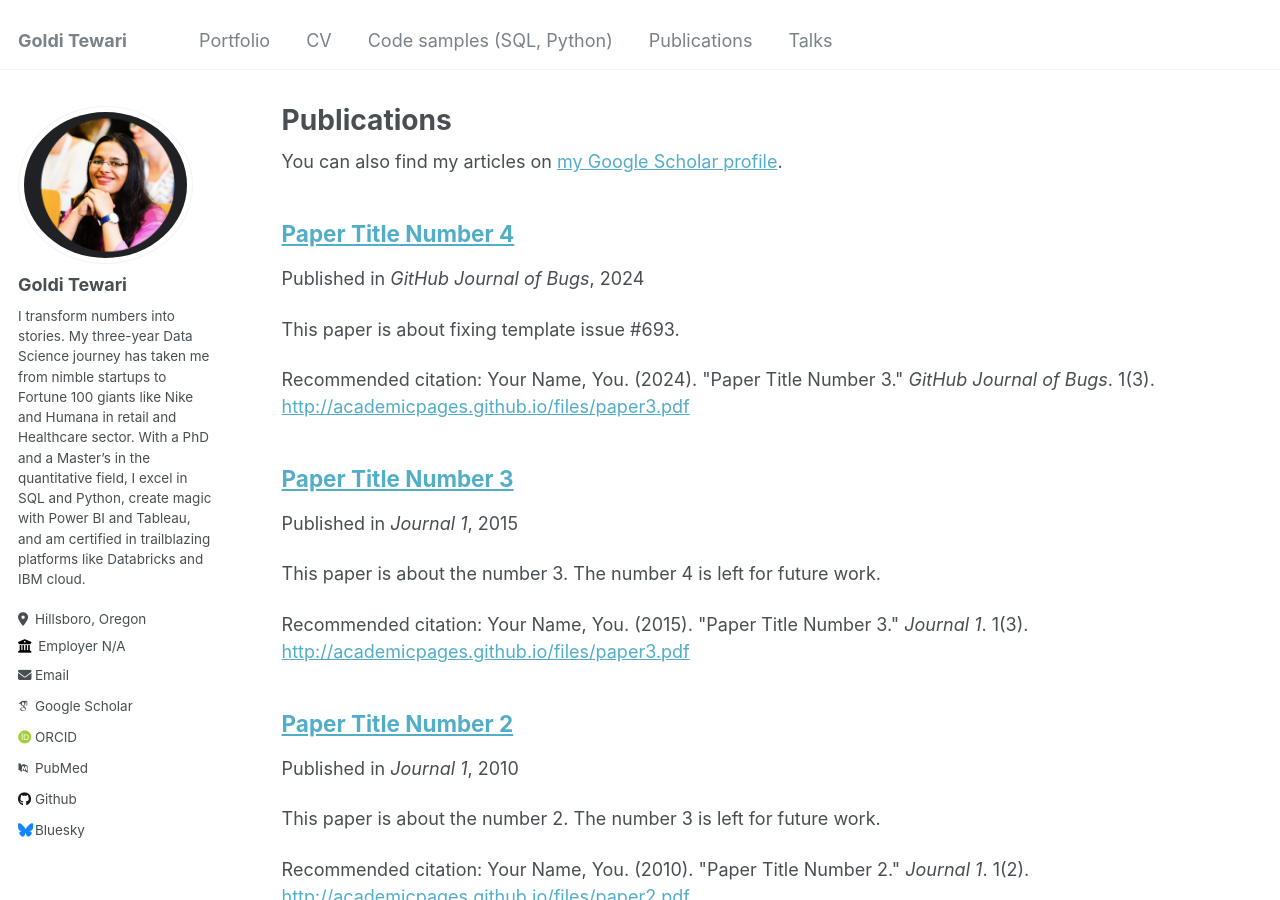
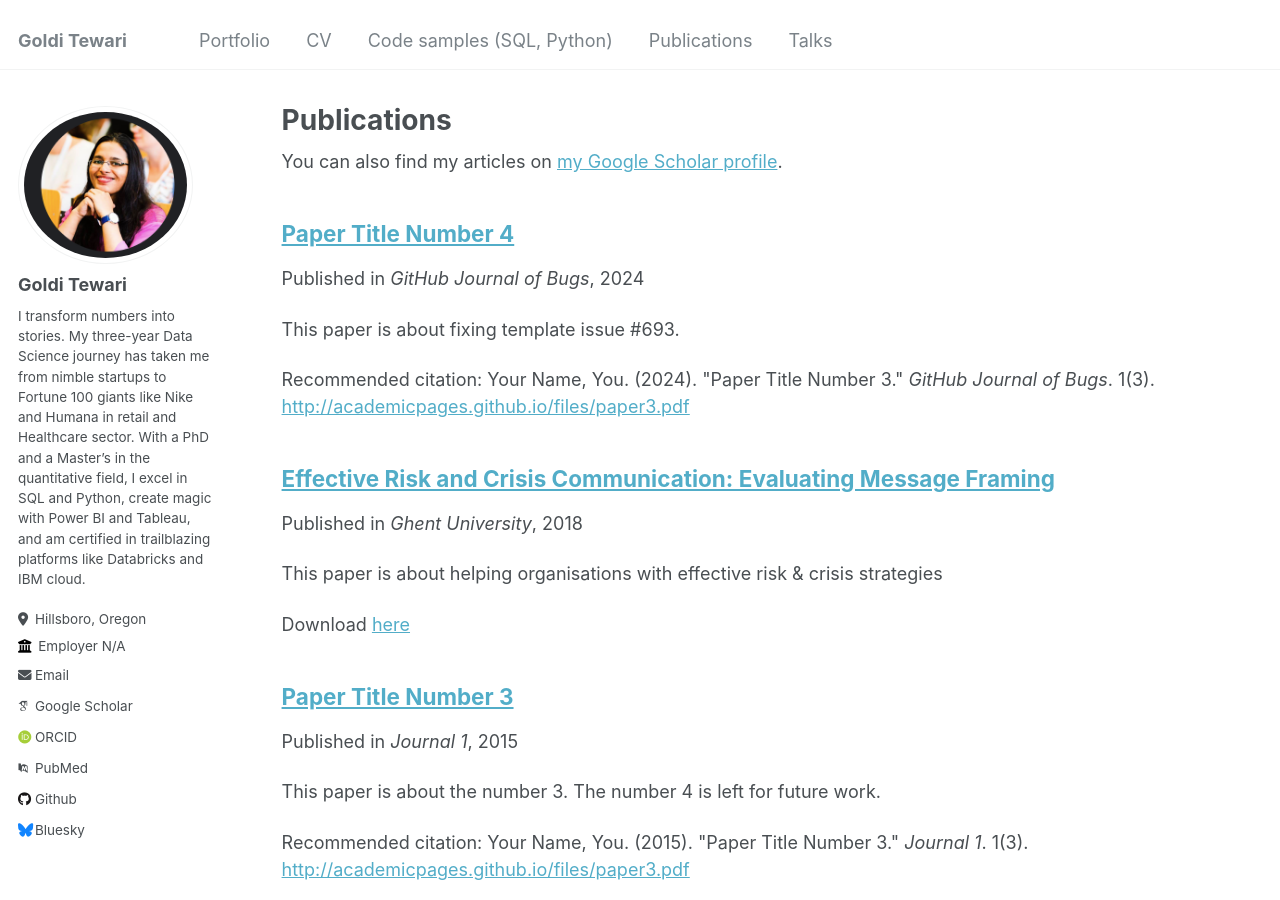
Before and after one commit to golditewari9/golditewari.github.io, a Jekyll site: the page built from _pages/publications.md, in a window 1280 px wide and 900 px high. Built offline with Jekyll 4.4.1, drawn with Linux system fonts in a browser that asks for light colours; some web fonts are replaced; a file with an impossible date is left out.

Commit message:
Update 2009-10-01-paper-title-number-1.md

```diff
--- a/_publications/2009-10-01-paper-title-number-1.md
+++ b/_publications/2009-10-01-paper-title-number-1.md
@@ -3,7 +3,7 @@ title: "Effective Risk and Crisis Communication: Evaluating Message Framing"
 collection: publications
 permalink: /publication/2009-10-01-paper-title-number-1
 excerpt: 'This paper is about helping organisations with effective risk & crisis strategies'
-date: 2024
+date: 2018-12-21
 venue: 'Ghent University'
 paperurl: 'https://scholar.google.com/citations?view_op=view_citation&hl=en&user=4PJPp0QAAAAJ&citation_for_view=4PJPp0QAAAAJ:IjCSPb-OGe4C'
 ---
```
